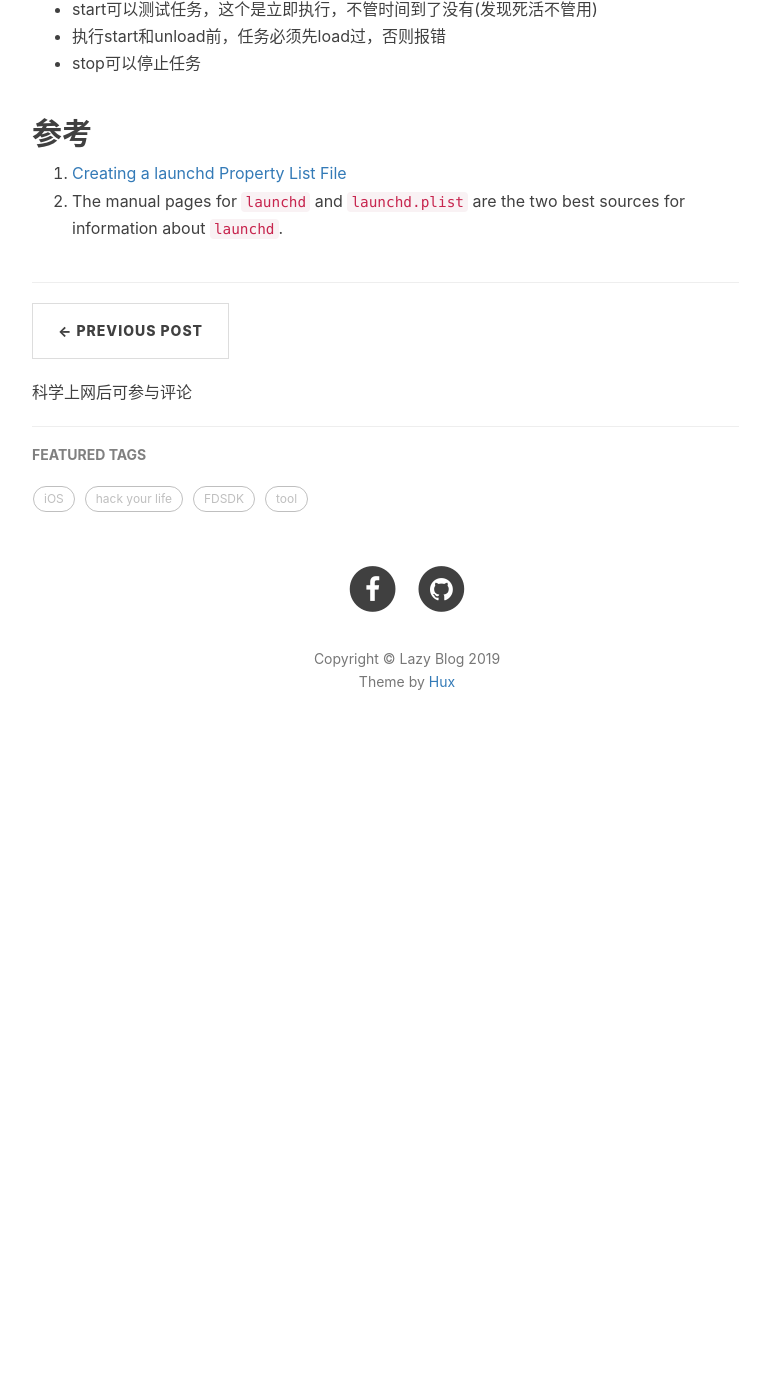
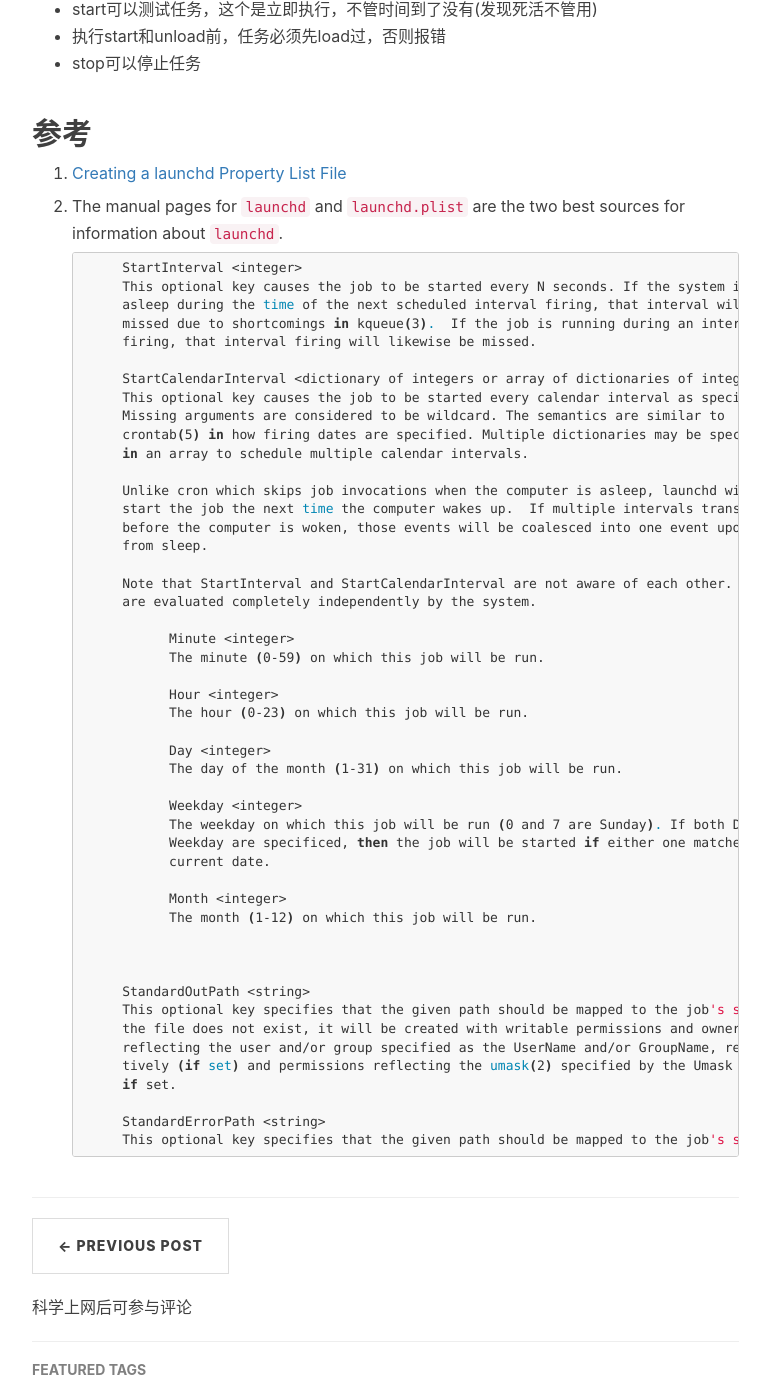
Before and after one commit to toolazytoname/toolazytoname.github.io, a Jekyll site: the page built from _posts/2019-01-07-script-package.markdown, in a window 1280 px wide and 1400 px high, scrolled down 3249 px. Shown: the whole window, without its empty margins (233-1003 px from the left). Built offline with Jekyll 4.4.1, drawn with Linux system fonts in a browser that asks for light colours; nearby versions of some CDN libraries; comment, search, counter and statistics services are not loaded; before the commit the page ends 4035 px from its top, so only the background shows below that.

Commit message:
edit script package

```diff
--- a/_posts/2019-01-07-script-package.markdown
+++ b/_posts/2019-01-07-script-package.markdown
@@ -163,4 +163,58 @@ launchctl list
 ## 参考
 
 1. [Creating a launchd Property List File](https://developer.apple.com/library/archive/documentation/MacOSX/Conceptual/BPSystemStartup/Chapters/CreatingLaunchdJobs.html#//apple_ref/doc/uid/TP40001762-104142)
+
 2. The manual pages for `launchd` and `launchd.plist` are the two best sources for information about `launchd`.
+
+   ~~~shell
+        StartInterval <integer>
+        This optional key causes the job to be started every N seconds. If the system is
+        asleep during the time of the next scheduled interval firing, that interval will be
+        missed due to shortcomings in kqueue(3).  If the job is running during an interval
+        firing, that interval firing will likewise be missed.
+
+        StartCalendarInterval <dictionary of integers or array of dictionaries of integers>
+        This optional key causes the job to be started every calendar interval as specified.
+        Missing arguments are considered to be wildcard. The semantics are similar to
+        crontab(5) in how firing dates are specified. Multiple dictionaries may be specified
+        in an array to schedule multiple calendar intervals.
+
+        Unlike cron which skips job invocations when the computer is asleep, launchd will
+        start the job the next time the computer wakes up.  If multiple intervals transpire
+        before the computer is woken, those events will be coalesced into one event upon wake
+        from sleep.
+
+        Note that StartInterval and StartCalendarInterval are not aware of each other. They
+        are evaluated completely independently by the system.
+
+              Minute <integer>
+              The minute (0-59) on which this job will be run.
+
+              Hour <integer>
+              The hour (0-23) on which this job will be run.
+
+              Day <integer>
+              The day of the month (1-31) on which this job will be run.
+
+              Weekday <integer>
+              The weekday on which this job will be run (0 and 7 are Sunday). If both Day and
+              Weekday are specificed, then the job will be started if either one matches the
+              current date.
+
+              Month <integer>
+              The month (1-12) on which this job will be run.
+
+
+
+        StandardOutPath <string>
+        This optional key specifies that the given path should be mapped to the job's
+        stdout(4), and that any writes to the job's stdout(4) will go to the given file. If
+        the file does not exist, it will be created with writable permissions and ownership
+        reflecting the user and/or group specified as the UserName and/or GroupName, respec-
+        tively (if set) and permissions reflecting the umask(2) specified by the Umask key,
+        if set.
+
+        StandardErrorPath <string>
+        This optional key specifies that the given path should be mapped to the job's
+        stderr(4)
+   ~~~
```
